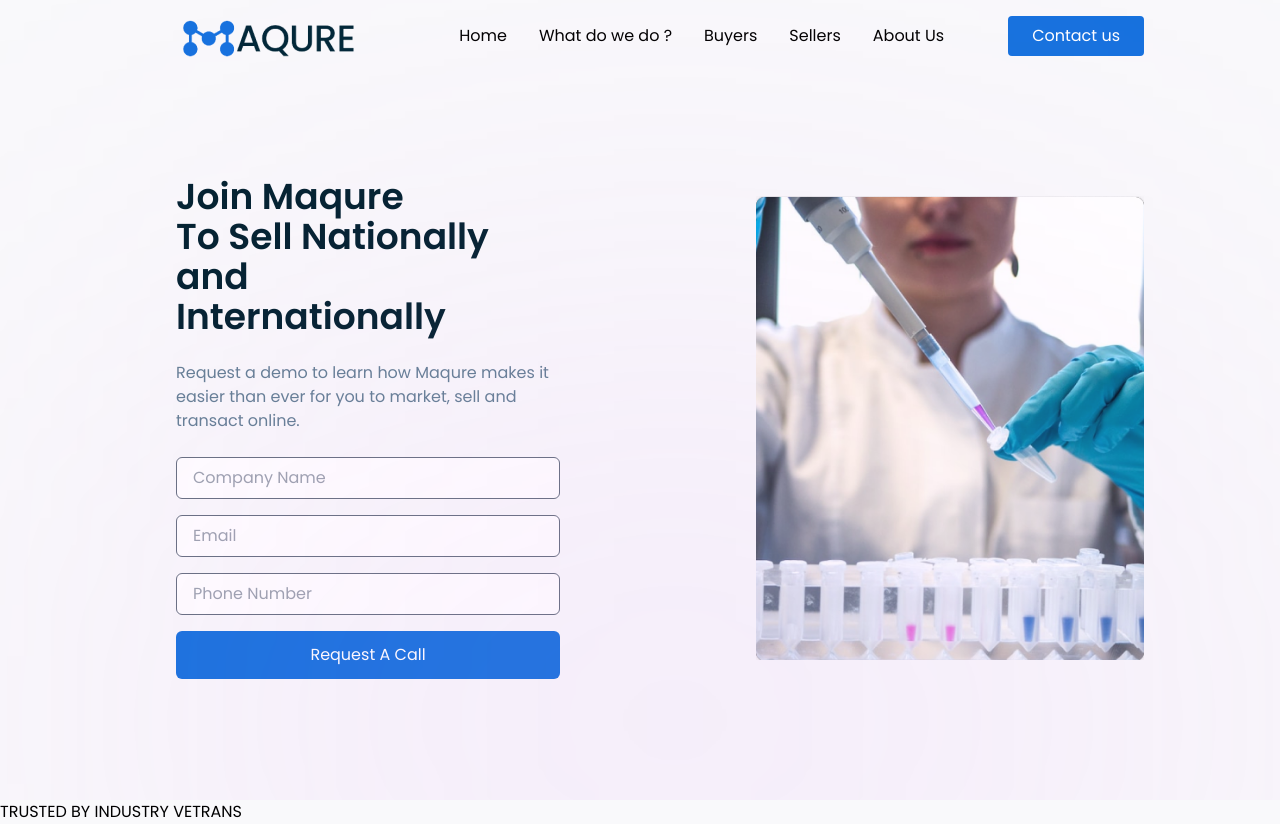
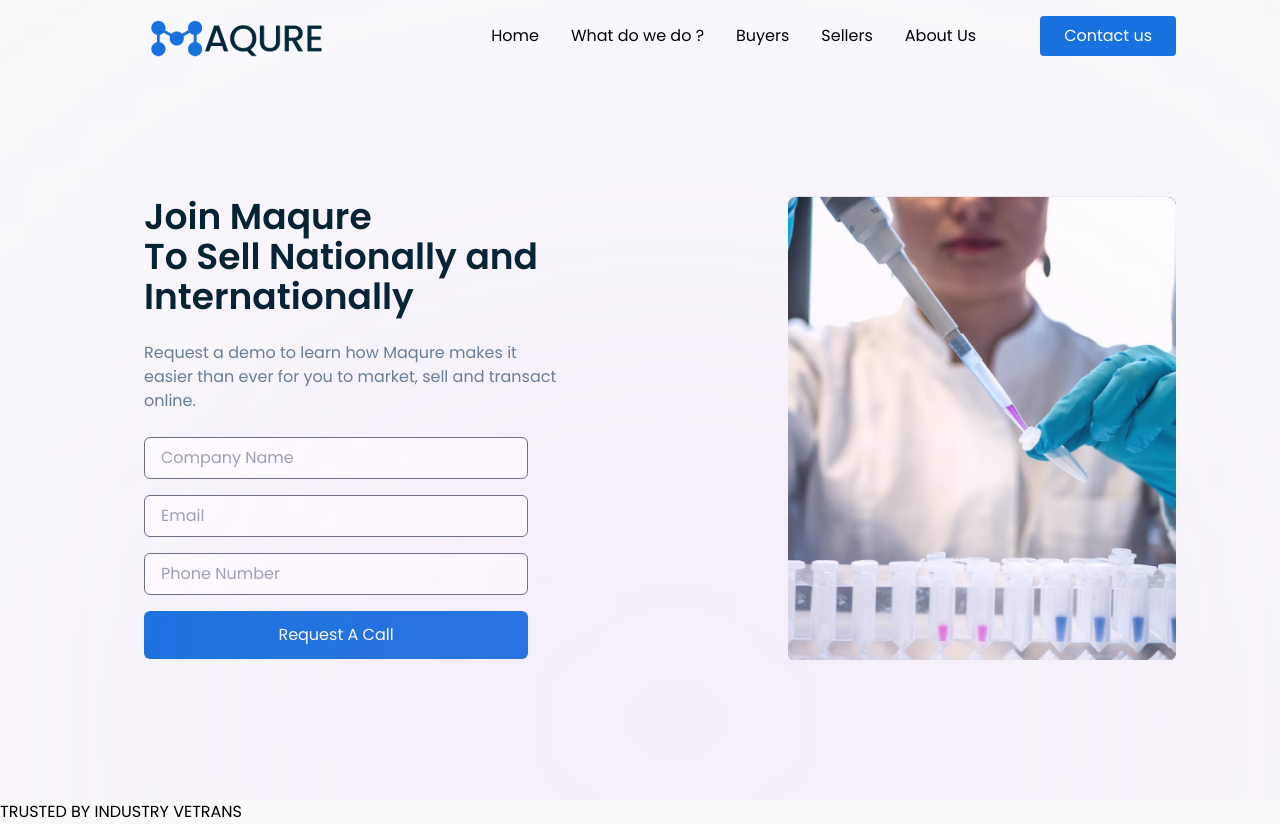
Before and after one commit to maheshpatil132/internship_frontend, a React (Create React App) app: page /onboard in a window 1280 px wide. Shown: the top 824 px of the page. Built offline with nearby package versions, Linux system fonts and the light colour scheme.

Commit message:
added routing

```diff
--- a/src/pages/MainPage/SellerOnBoard/SellerPage.js
+++ b/src/pages/MainPage/SellerOnBoard/SellerPage.js
@@ -7,7 +7,7 @@ const SellerPage = () => {
         <div className=' flex flex-col'>
 
             {/* home div */}
-            <div className=' relative px-44 py-2 h-screen flex flex-col overflow-hidden'>
+            <div className=' relative px-36 py-2 h-screen flex flex-col overflow-hidden'>
                 <MainHeading />
                 <div className=' flex-1 flex justify-between items-center'>
                     <div className="left flex flex-col gap-6 w-2/5">
```
